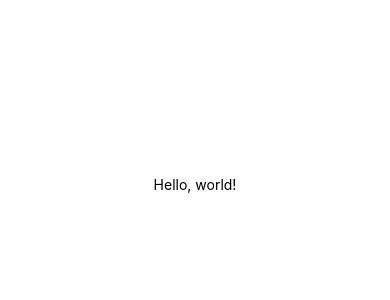
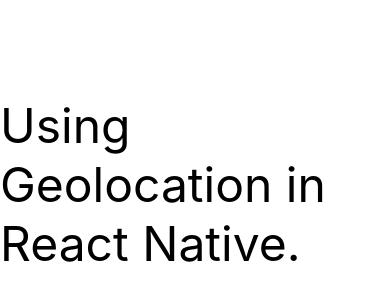
Before and after one commit to vsvipul/roadx, a React Native app: screen / in a window 390 px wide. Shown: the part 238-538 px from the top of the page. Built offline with nearby package versions, Linux system fonts and the light colour scheme; no server answers.

Commit message:
Add code for location tracking

```diff
--- a/App.js
+++ b/App.js
@@ -1,12 +1,68 @@
-import React, { Component } from 'react';
-import { Text, View } from 'react-native';
+import React from 'react';
+import { StyleSheet, Text, View } from 'react-native';
 
-export default class HelloWorldApp extends Component {
-  render() {
-    return (
-      <View style={{ flex: 1, justifyContent: "center", alignItems: "center" }}>
-        <Text>Hello, world!</Text>
-      </View>
-    );
-  }
+export default class App extends React.Component {
+    constructor(){
+        super();
+        this.state = {
+            ready: false,
+            where: {lat:null, lng:null},
+            error: null
+        }
+    }
+
+    componentDidMount(){
+        let geoOptions = {
+            enableHighAccuracy: true,
+            timeOut: 20000,
+            maximumAge: 3000,
+            distanceFilter: 0
+        };
+        this.setState({ready:false, error: null });
+        navigator.geolocation.watchPosition(this.geoSuccess, this.geoFailure, geoOptions);
+    }
+
+    geoSuccess = (position) => {
+        console.log(position.coords);
+
+        this.setState({
+            ready:true,
+            where: {lat: position.coords.latitude,lng:position.coords.longitude }
+        });
+    }
+
+    geoFailure = (err) => {
+      alert('Please turn on GPS');
+      this.setState({error: err.message});
+    }
+    render() {
+        return (
+            <View style={styles.container}>
+                { !this.state.ready && (
+                <Text style={styles.big}>Using Geolocation in React Native.</Text>
+                )}
+                { this.state.error && (
+                <Text style={styles.big}>{this.state.error}</Text>
+                )}
+                { this.state.ready && (
+                    <Text style={styles.big}>{
+                    `Latitude: ${this.state.where.lat}
+                    Longitude: ${this.state.where.lng}`
+                    }</Text>
+                )}
+            </View>
+        );
+    }
 }
+
+const styles = StyleSheet.create({
+    container: {
+        flex: 1,
+        backgroundColor: '#fff',
+        alignItems: 'center',
+        justifyContent: 'center'
+    },
+    big: {
+        fontSize: 48
+    }
+});
--- a/package.json
+++ b/package.json
@@ -12,7 +12,8 @@
     "react": "~16.9.0",
     "react-dom": "~16.9.0",
     "react-native": "https://github.com/expo/react-native/archive/sdk-36.0.0.tar.gz",
-    "react-native-web": "~0.11.7"
+    "react-native-web": "~0.11.7",
+    "expo-sensors": "~8.0.0"
   },
   "devDependencies": {
     "babel-preset-expo": "~8.0.0",
```
Also changed, not shown: 1 other file (tests, documents, lock files or other folders).
